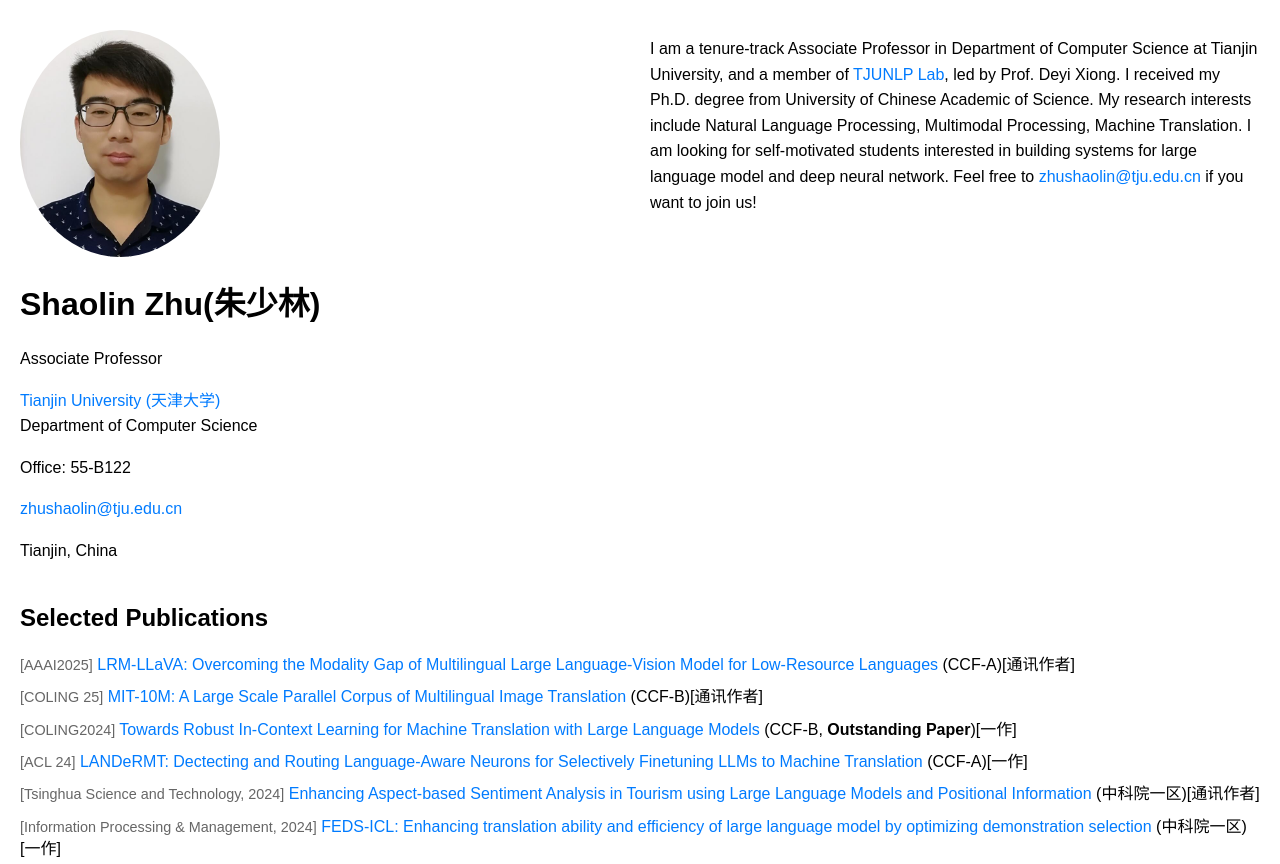
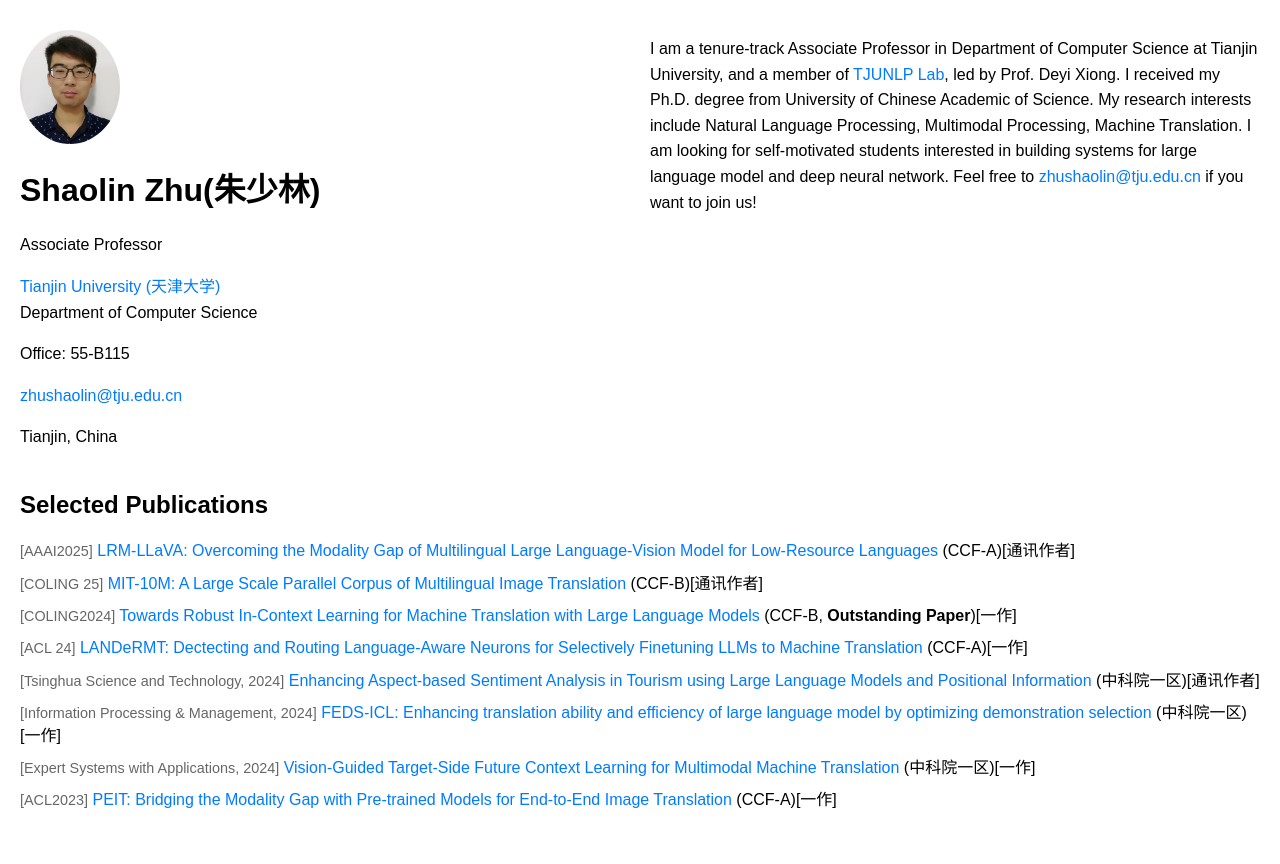
Before and after one commit to zsl-nlp/zsl-nlp.github.io, a plain HTML site: page index.html in a window 1280 px wide. Shown: the top 864 px of the page. Drawn offline with Linux system fonts and the light colour scheme.

Commit message:
Update index.html

```diff
--- a/index.html
+++ b/index.html
@@ -41,7 +41,7 @@
     <div class="container">
         <div>
              <div style="text-align: center;">
-            <img src="cv.jpg" alt="个人照片" style="width: 200px; height: auto; border-radius: 50%;"/>
+            <img src="cv.jpg" alt="个人照片" style="width: 100px; height: auto; border-radius: 50%;"/>
             </div>
             <h1>Shaolin Zhu(朱少林)</h1>
             <p>Associate Professor</p>
@@ -49,7 +49,7 @@
                <a href="https://www.tju.edu.cn/">Tianjin University (天津大学)</a> <br>
                 Department of Computer Science
             </p>
-            <p>Office: 55-B122</p>
+            <p>Office: 55-B115</p>
             <p><a href="mailto:zhushaolin@tju.edu.cn">zhushaolin@tju.edu.cn</a></p>
             <p>Tianjin, China</p>
         </div>
```
